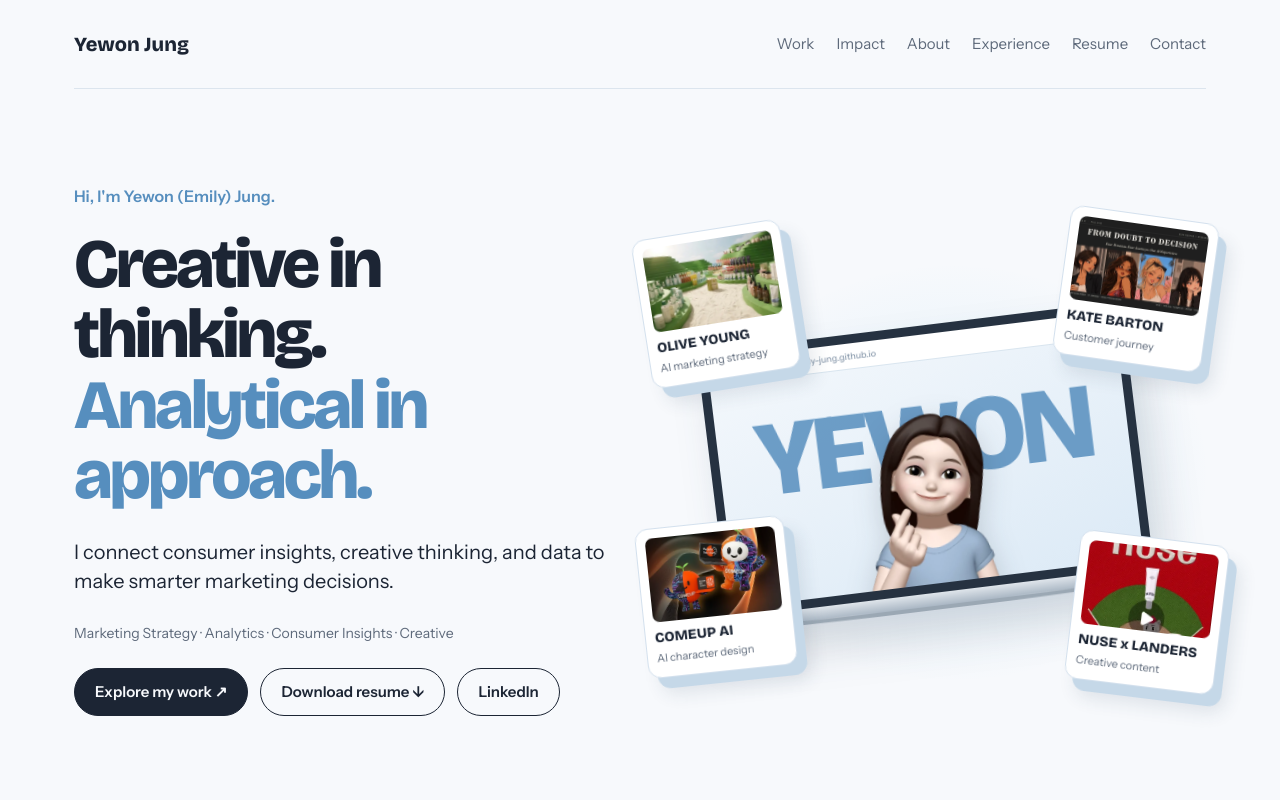
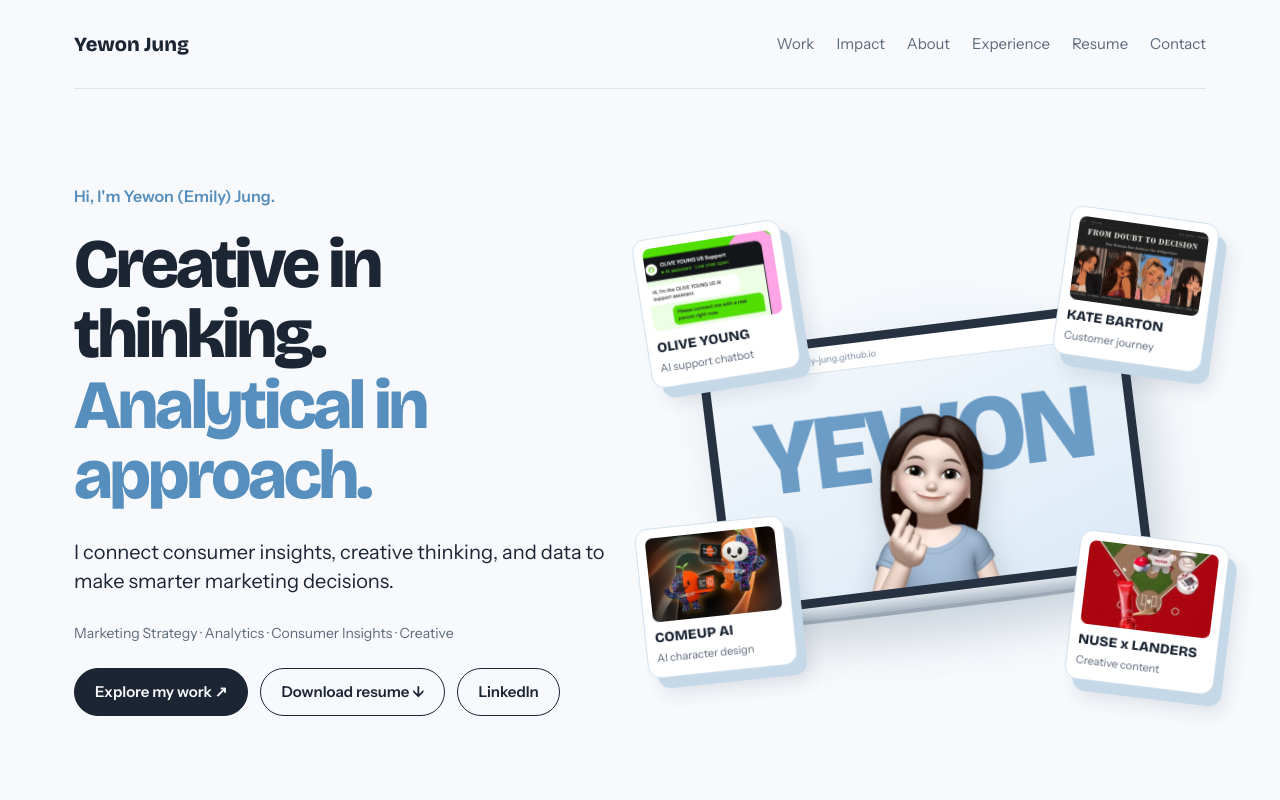
Before and after one commit to yewon-emily-jung/yewon-emily-jung.github.io, a plain HTML site: page index.html in a window 1280 px wide. Shown: the top 800 px of the page. Drawn offline with nearby package versions, Linux system fonts and the light colour scheme.

Commit message:
Add files via upload

```diff
--- a/index.html
+++ b/index.html
@@ -289,7 +289,7 @@ nav ul {align-items:center}
 .cube.c2{right:-1%;top:0;--angle:8deg;--delay:-3s}
 .cube.c3{right:-3%;bottom:-2%;--angle:7deg;--delay:-2s}
 .cube.c4{left:-3%;bottom:0;--angle:-6deg;--delay:-4s}
-.cube.c3 .cube-img img{object-position:center 30%}
+
 .cube.c4 .cube-img img{object-position:center 25%}
 @media(max-width:520px){.cube{width:108px;padding:6px 6px 8px}.cube .cube-img{height:56px}.cube strong{font-size:11px}.cube small{font-size:9px}.yw-bar span{font-size:7px}}
 /* restored featured styles */
@@ -315,9 +315,9 @@ nav ul {align-items:center}
 <div class="yw-bar"><i></i><i></i><i></i><span>yewon-emily-jung.github.io</span></div>
 <div class="yw-stage"><span class="yw-word">YEWON</span><img class="yw-memoji" src="assets/memoji-heart.webp" alt="" width="420" height="420"></div>
 </div></div><div class="laptop-base"></div></div>
-<a class="cube c1" href="olive-young/04-art-direction/"><span class="cube-img"><img src="videos/oy-inside.webp" alt="OLIVE YOUNG AI video still" width="640" height="360"></span><strong>OLIVE YOUNG</strong><small>AI marketing strategy</small></a>
+<a class="cube c1" href="olive-young/08-support-chatbot/"><span class="cube-img"><img src="videos/oy-chatbot.webp" alt="OLIVE YOUNG support chatbot cover" width="640" height="360"></span><strong>OLIVE YOUNG</strong><small>AI support chatbot</small></a>
 <a class="cube c2" href="customer-journey/kate-barton/"><span class="cube-img"><img src="customer-journey/kate-barton/cover.webp" alt="Kate Barton personas deck cover" width="1200" height="675"></span><strong>KATE BARTON</strong><small>Customer journey</small></a>
-<a class="cube c3" href="https://www.instagram.com/reel/DNUUyf2yVAm/" target="_blank" rel="noopener"><span class="cube-img"><img src="videos/nuse.webp" alt="NUSE x SSG Landers video thumbnail" width="450" height="800"></span><strong>NUSE x LANDERS</strong><small>Creative content</small></a>
+<a class="cube c3" href="https://www.instagram.com/reel/DNUUyf2yVAm/" target="_blank" rel="noopener"><span class="cube-img"><img src="videos/nuse-cube.webp" alt="NUSE products styled as baseball players" width="600" height="336"></span><strong>NUSE x LANDERS</strong><small>Creative content</small></a>
 <a class="cube c4" href="https://www.instagram.com/p/DRy3_6AEQtj/" target="_blank" rel="noopener"><span class="cube-img"><img src="videos/mss-ai-character.webp" alt="COMEUP AI characters thumbnail" width="480" height="600"></span><strong>COMEUP AI</strong><small>AI character design</small></a>
 </div></header><section id="projects"><p class="section-kicker">Selected work / 01</p><p class="intro">A mix of professional experience and clearly labeled academic projects, spanning strategy, analytics, creative execution, and customer experience.</p><div class="work-overview"><a href="olive-young/01-brand-foundation/">Strategy &amp; Insights<small>Positioning and planning</small></a><a href="olive-young/07-performance/">Analytics &amp; Research<small>Measurement and interpretation</small></a><a href="#channel">Creative &amp; Campaigns<small>Real-world content and outcomes</small></a><a href="customer-journey/kate-barton/">Customer Experience<small>Journey mapping and lifecycle</small></a></div>
 <h2>Featured project</h2>
```
Also changed, not shown: 1 other file.
